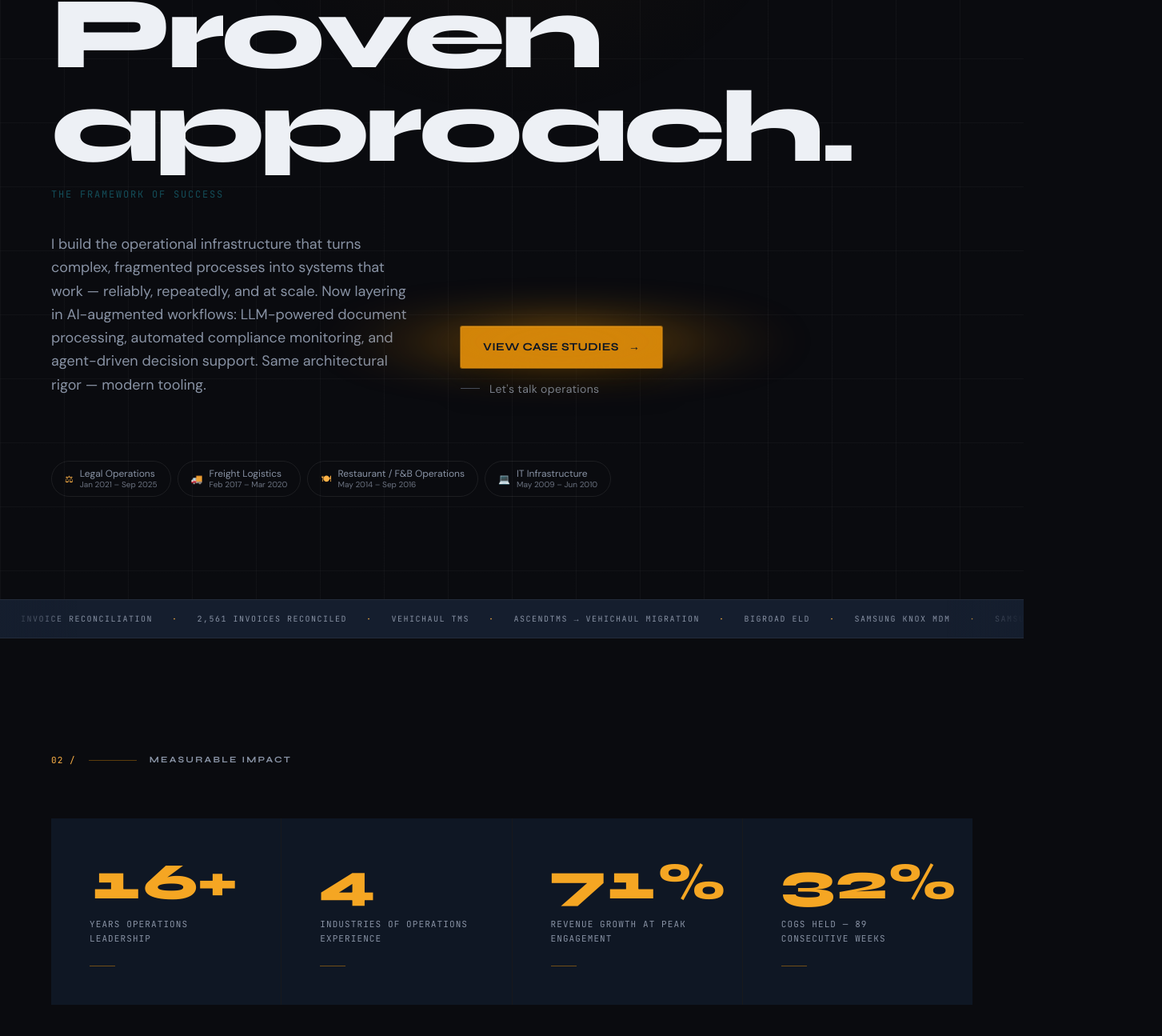
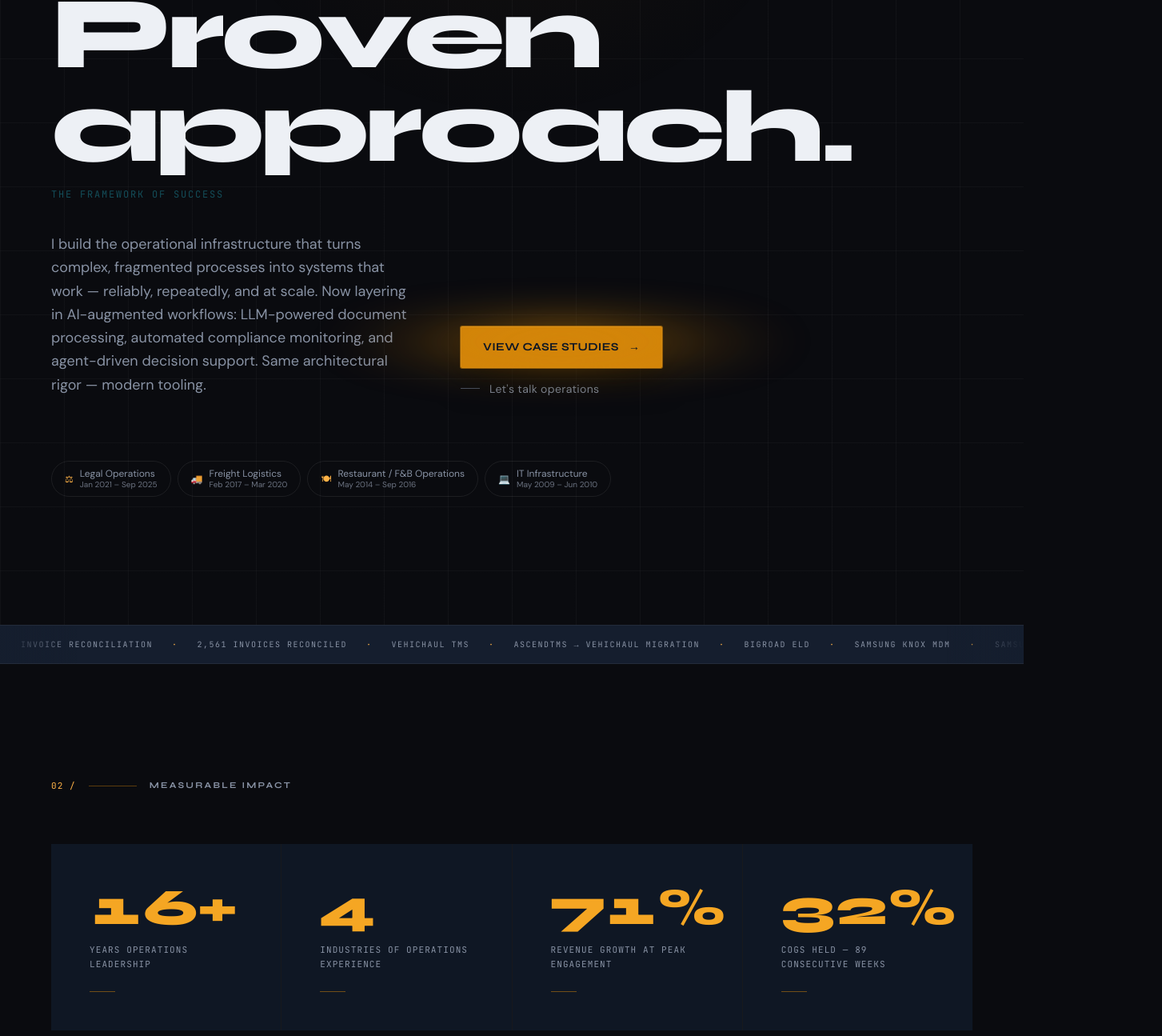
Before and after one commit to tru0blu0/jimmy-chamberlin-portfolio, a React (Vite) app: page / in a window 1280 px wide. Shown: the part 647-1942 px from the top of the page at 80% size, 1453 px wide, since content can reach past the window. Built offline with nearby package versions, Linux system fonts and the light colour scheme.

Commit message:
fix: prevent hero pills from sliding behind marquee — remove overflow-hidden, increase pb-40, bump marquee to z-20

```diff
--- a/src/components/Hero.tsx
+++ b/src/components/Hero.tsx
@@ -23,7 +23,7 @@ export default function Hero() {
   const phrases = data.tagline.split('.').map(p => p.trim()).filter(Boolean)
 
   return (
-    <section ref={ref} className="relative min-h-screen flex items-center overflow-hidden pt-24 pb-32">
+    <section ref={ref} className="relative min-h-screen flex items-center pt-24 pb-40">
       {/* Layered backgrounds */}
       <div className="absolute inset-0 grid-bg" aria-hidden="true" />
       <div className="absolute inset-0 spotlight-bg" aria-hidden="true" />
--- a/src/components/Marquee.tsx
+++ b/src/components/Marquee.tsx
@@ -9,7 +9,7 @@ export default function Marquee() {
   const items = reduceMotion ? data.credibilityMarquee : [...data.credibilityMarquee, ...data.credibilityMarquee]
 
   return (
-    <div className="relative z-10 w-full overflow-hidden border-y border-white/[0.06] bg-bg-surface py-4 select-none">
+    <div className="relative z-20 w-full overflow-hidden border-y border-white/[0.06] bg-bg-surface py-4 select-none">
       <div className={`flex flex-wrap justify-center gap-6 ${reduceMotion ? '' : 'w-max animate-marquee flex-nowrap'}`}>
         {items.map((item, i) => (
           <span
```
